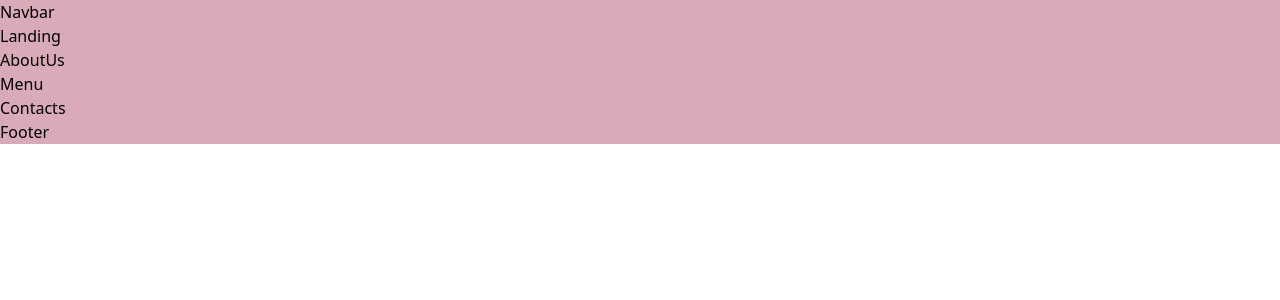
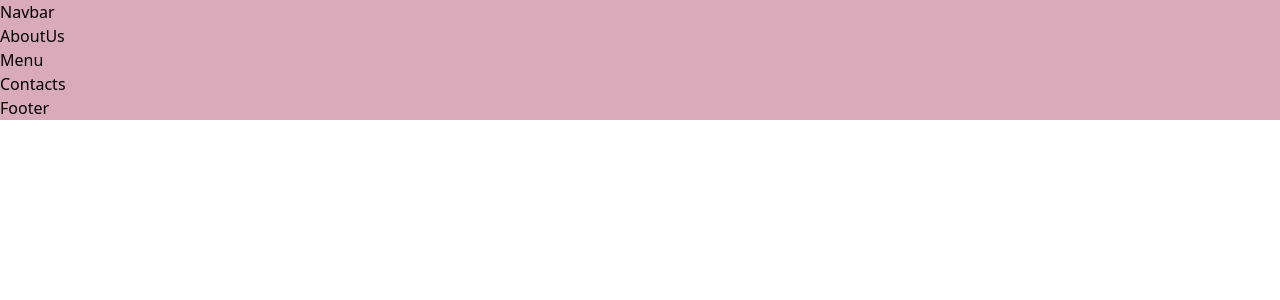
Before and after one commit to Rali-28/the_brewster, a React (Vite) app: page / in a window 1280 px wide. Shown: the top 300 px of the page. Built offline with nearby package versions, Linux system fonts and the light colour scheme.

Commit message:
Deleted Home Page

```diff
--- a/src/App.jsx
+++ b/src/App.jsx
@@ -1,5 +1,5 @@
 import React from 'react'
-import { AboutUs, Contacts, Footer, Landing, Menu, Navbar } from './components'
+import { AboutUs, Contacts, Footer, Menu, Navbar } from './components'
 
 const App = () => (
 
@@ -13,12 +13,7 @@ const App = () => (
       </div>
     </div>
 
-    {/* Landing Page */}
-    <div>
-      <div>
-        <Landing />
-      </div>
-    </div>
+
 
     {/* Content */}
     <div>
--- a/src/components/Landing.jsx
+++ /dev/null
@@ -1,9 +0,0 @@
-import React from 'react'
-
-const Landing = () => {
-  return (
-    <div>Landing</div>
-  )
-}
-
-export default Landing
--- a/src/components/index.js
+++ b/src/components/index.js
@@ -3,7 +3,7 @@ import Contacts from './Contacts';
 import Footer from './Footer';
 import Menu from './Menu';
 import Navbar from './Navbar';
-import Landing from './Landing';
+import Home from './Home';
 
 export
 {
@@ -12,5 +12,5 @@ export
     Footer,
     Menu,
     Navbar,
-    Landing
+    Home
 };
```
